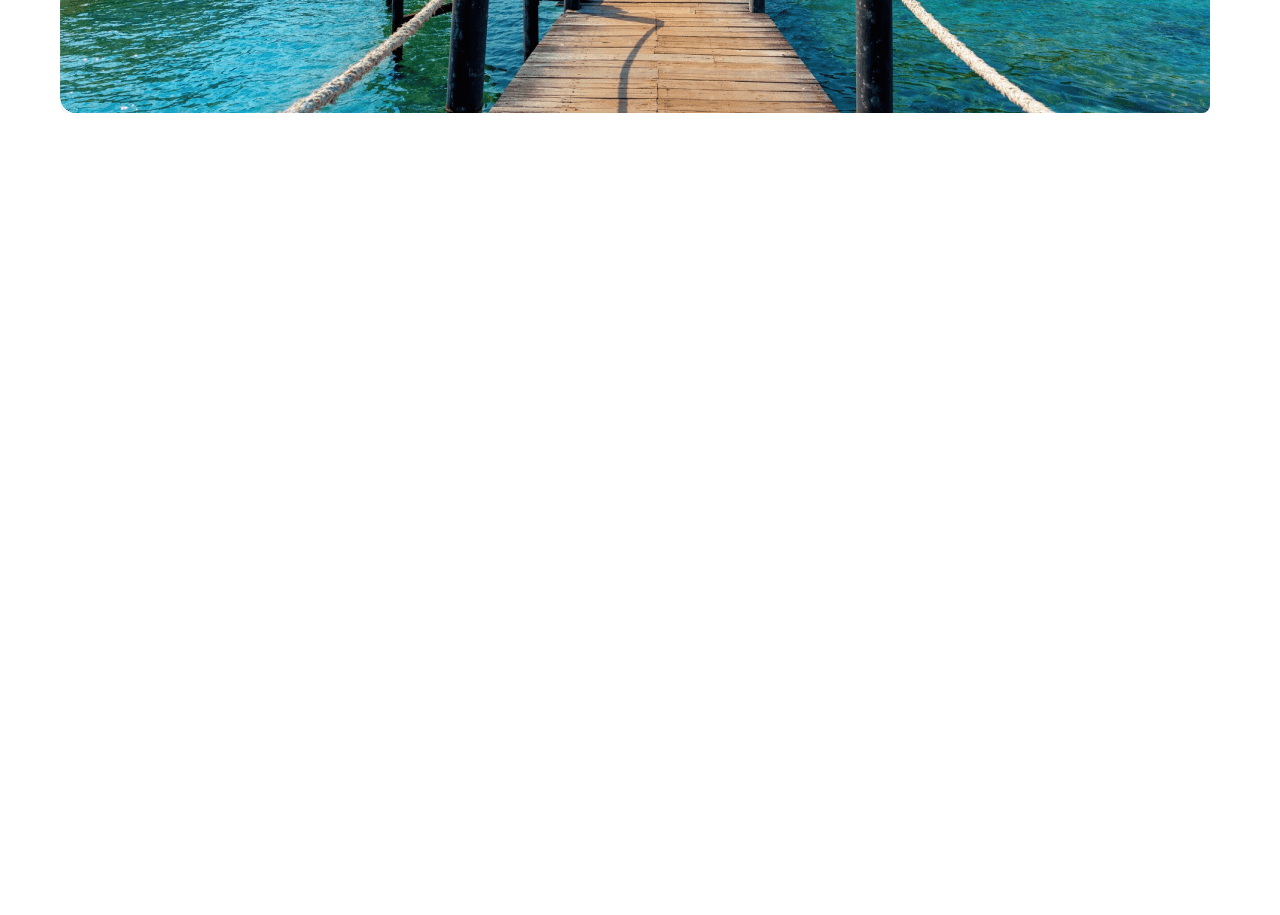
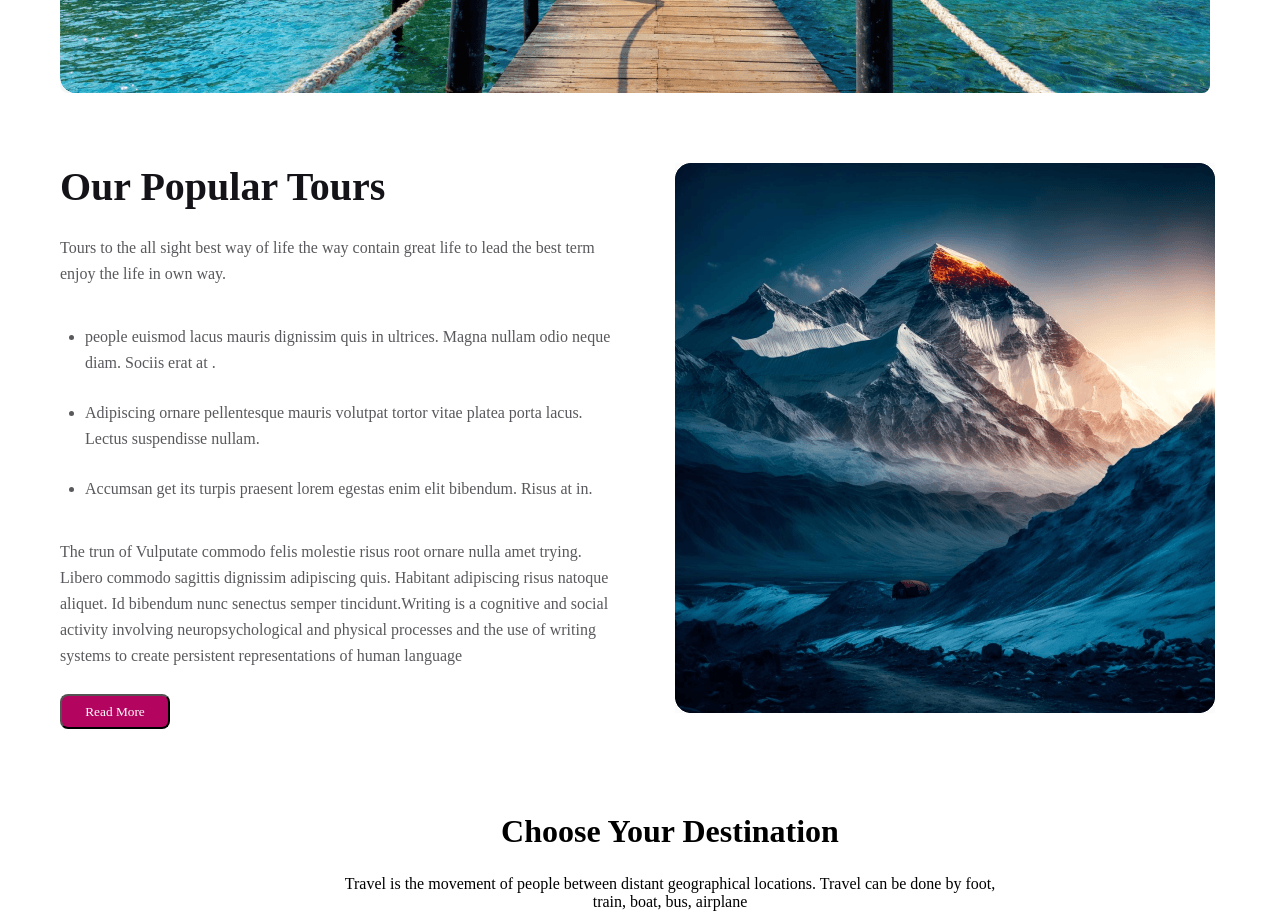
Before and after one commit to 325588/second-assigntment, a plain HTML site: page index.html in a window 1280 px wide. Shown: the part 557-1472 px from the top of the page. Before the commit the page ends 800 px from the top, so only its background shows below. Drawn offline with Linux system fonts and the light colour scheme.

Commit message:
add pic and content

```diff
--- a/index.html
+++ b/index.html
@@ -43,9 +43,47 @@
                 <button style="height: 45px;width: 120px;text-align: center;border-radius: 8px;background-color:rgb(179, 5, 95); grey;padding-bottom: 15px; display: inline-flex;justify-content: space-around;padding-top:15px;"><img src="Frame.png"> Find Now</button>
             </div></div>
         </div>
+        <div class="full-size">
+            <div class="content-text">
+                <h1 class="tours">Our Popular Tours</h1>
+                <p class="sight">Tours to the all sight best way of life the way contain great life to lead the best term <br>enjoy the life in own way.</p>
+                <ul>
+                    <li>people euismod lacus mauris dignissim quis in ultrices. Magna nullam odio neque<br> diam. Sociis erat at .</li>
+                    <li>Adipiscing ornare pellentesque mauris volutpat tortor vitae platea porta lacus.<br> Lectus suspendisse nullam.</li>
+                    <li> Accumsan get its turpis praesent lorem egestas enim elit bibendum. Risus at in.</li>
+                </ul>
+                <p class="sight">The trun of  Vulputate
+                    commodo felis molestie risus root
+                    ornare nulla amet trying.<br> Libero commodo sagittis dignissim adipiscing quis. Habitant adipiscing risus natoque<br> aliquet. Id bibendum nunc senectus semper tincidunt.Writing is a cognitive and social activity involving neuropsychological and physical processes and the use of writing systems to create persistent representations of human language </p>
+                    <button style="height: 35px;width: 110px;color: white;background-color:rgb(179, 5, 95); border-radius: 8px;padding-right:15px;padding-left: 15px;">Read More</button>
+            </div>
+
+
+            <div class="container-pic">
+                <img src="Images/Rectangle 4.png" alt="">
+
+
+            </div>
+
+        </div>
+        <div class="choose">
+            <h1 class="destin">Choose Your Destination</h1>
+            <p class="travel">Travel is the movement of people between distant geographical locations. Travel can be done by foot,<br>  train, boat, bus, airplane</p>
+        </div>
 
     </header>
     <main>
+        <div class="grid-pic">
+            <img src="Images/Rectangle 5.png" alt="">
+            <img src="Images/Rectangle 8.png"alt="">
+            <img src="Images/Rectangle 6.png" alt="">
+            <img style="padding-left: 6px;" src="Images/Rectangle 7.png" alt="">
+            <img style="padding-left: 15px;padding-top: 12px;" src="Images/Rectangle 9.png" alt="">
+            <img style="padding-top:12px ;" src="Images/Rectangle 11.png" alt="">
+            <img src="Images/Rectangle 10.png" alt="">
+
+        </div>
+
 
     </main>
     <footer>
--- a/style.css
+++ b/style.css
@@ -2,6 +2,7 @@
     padding: 0;
     margin: 0;
     box-sizing: border-box;
+    font-family: mulish;
 }
 .navbar-content{
     margin-top: 60px;
@@ -18,12 +19,12 @@
 
 }
 .vision-pic{
-    height: 70px;
-    width: 50px;
+    height: 50px;
+    width: 30px;
 }
 .tra-text {
     text-align: center;
-    padding-top: 25px;
+    padding-top: 18px;
     padding-left: 10px;
 }
 .home-bar a{
@@ -31,10 +32,11 @@
     color: var(--Dark-02, #424247);
     font-size: 18px;
     font-weight: 400;
+    font-family: mulish;
 }
 .home-bar{
     padding-top: 25px;
-    padding-left: 90px;
+    padding-left: 80px;
     row-gap: 45px;
     }
 a.h2{
@@ -86,14 +88,88 @@ a.h5{
     display: inline-flex;
     text-align: center;
     justify-content: center;
-    padding-top: 60px;
-    padding-left: 60px;
+    padding-top: 30px;
+    padding-left: 30px;
     border-color: aliceblue;
 }
 .where{
-    padding-left:200px ;
+    padding-left:250px ;
     border-radius: 10px;
     }
 .find button{
     padding-top: 20px;
 }
+.full-size{
+    margin-top: 40px;
+    width:1150px;
+    height: 500px;
+
+    margin-left: 60px;
+    margin-right: 60px;
+
+    display: flex;
+
+
+}
+.content-text{
+    width: 50%;
+    margin-top: 30px;
+
+}
+.container-pic{
+    width:50%;
+
+}
+.tours{
+    color: #131318;
+
+font-family: Mulish;
+font-size: 40px;
+font-style: normal;
+font-weight: 800;
+line-height: normal;
+}
+.sight{
+    margin-top: 25px;
+    margin-bottom: 25px;
+    color: rgba(19, 19, 24, 0.70);
+font-family: Mulish;
+font-size: 16px;
+font-style: normal;
+font-weight: 400;
+line-height: 26px;
+}
+li{
+    padding-top: 12px;
+    padding-bottom: 12px;
+
+color: rgba(19, 19, 24, 0.70);
+font-family: Mulish;
+font-size: 16px;
+font-style: normal;
+font-weight: 400;
+line-height: 26px;
+}
+ul{
+    padding-left: 25px;
+}
+.container-pic{
+    padding-left: 40px;
+    margin-top: 30px;
+}
+.choose{
+    margin-top: 180px;
+    padding-left: 60px;
+    text-align: center;
+}
+.travel{
+    padding-top: 25px;
+}
+.grid-pic{
+    width:1170px;
+    height: 900px;
+    border: 2px solid red;
+    margin-top: 40px;
+    margin-left: 50px;
+    margin-right: 20px;
+}
```
